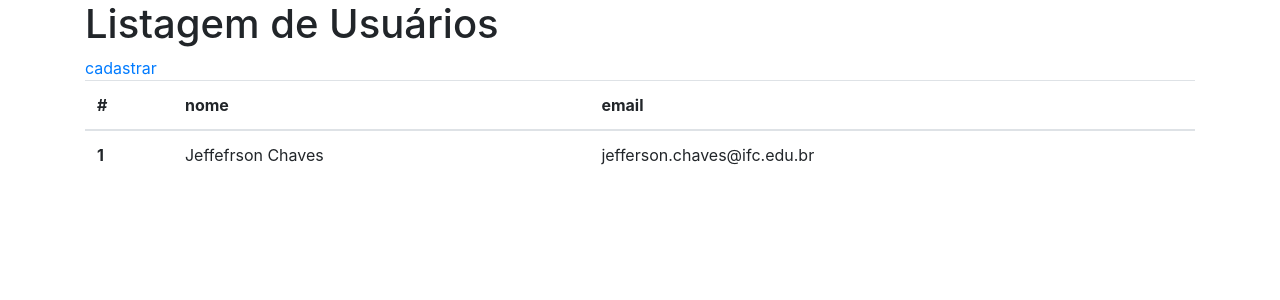
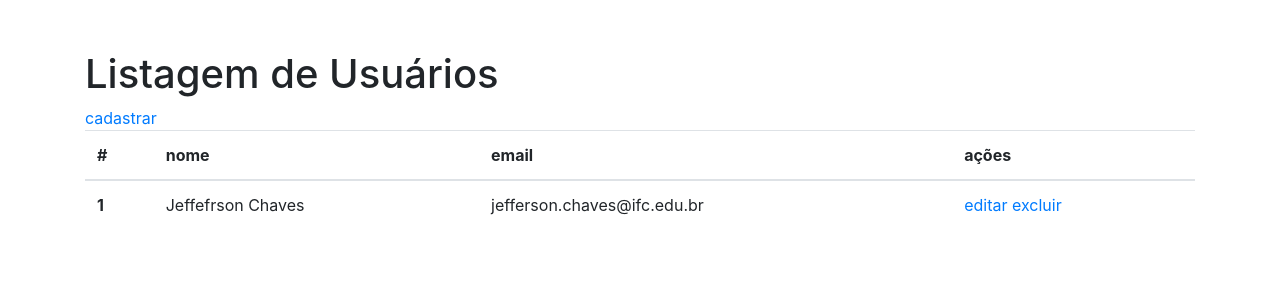
Before and after one commit to jeffersonchaves/resenha_upgrade, a PHP site: page / in a window 1280 px wide. Shown: the top 300 px of the page. Run offline with PHP 8.4, Linux system fonts and the light colour scheme; data comes from the database, SQL or seed files in the repository.

Commit message:
Att arquivos aula

```diff
--- a/resenha_upgrade/app/controllers/usuario.php
+++ b/resenha_upgrade/app/controllers/usuario.php
@@ -14,7 +14,7 @@
         require __DIR__."/../views/usuario_cadastro.php";
     }
 
-    function salvar(){
+    function create(){
 
         $nome  = filter_input(INPUT_POST, 'nome', FILTER_SANITIZE_SPECIAL_CHARS);
         $email = $_POST['email'];
@@ -23,9 +23,37 @@
         $user = new Usuario();
         $user->salvar($nome, $email, $senha);
 
+        /*chama a funcao para listar os cadastros*/
         index();
+    }
 
+    function editar(){
+
+        $user = new Usuario();
+        $user = $user->getUserById($_GET['id']);
+        require __DIR__."/../views/usuario_editar.php";
     }
+
+    function update(){
+
+
+
+        $id    = $_POST['id'];
+        $nome  = filter_input(INPUT_POST, 'nome', FILTER_SANITIZE_SPECIAL_CHARS);
+        $email = $_POST['email'];
+        $senha = $_POST['senha'];
+
+        $user = new Usuario();
+        $user->update($id, $nome, $email, $senha);
+
+        index();
+    }
+
+    function delete(){
+        echo "faça o algoritmo para deletar";
+    }
+
+
 
 
     if (isset($_GET['acao']) and function_exists($_GET['acao']) ){
--- a/resenha_upgrade/app/models/Usuario.php
+++ b/resenha_upgrade/app/models/Usuario.php
@@ -38,16 +38,21 @@ class Usuario {
     }
 
     public function getUserById(int $id){
-        $this->conexao->query("select * from usuarios where id = {$id}")->fetch(PDO::FETCH_ASSOC);
+        return $this->conexao->query("select * from usuarios where id = {$id}")->fetch(PDO::FETCH_ASSOC);
     }
 
     public function salvar($nome, $email, $senha){
 
         $sql = "insert into usuarios(nome, email, senha) values ('$nome', '$email', '$senha')";
         $resultado = $this->conexao->exec($sql);
+        return $resultado;
+    }
 
+    public function update($id, $nome, $email, $senha){
+
+        $sql = "update usuarios set nome = '$nome', email='$email', senha='$senha' where id=$id";
+        $resultado = $this->conexao->exec($sql);
         return $resultado;
-
     }
 
 
@@ -62,3 +67,6 @@ class Usuario {
 //$usuario2->nome = "Pedro Roque";
 //$usuario2->id = 2;
 //$usuario2->exibe();
+
+// $usuario = new Usuario();
+// $usuario->atualizar(1, "teste", "teste@gmail", "123");
--- a/resenha_upgrade/app/views/usuario_cadastro.php
+++ b/resenha_upgrade/app/views/usuario_cadastro.php
@@ -13,11 +13,11 @@
 
 <body>
 
-    <div class="container">
+    <div class="container" style="margin-top: 50px;">
 
         <h1>Cadastro de Usuário</h1>
 
-        <form method="post" action="../controllers/usuario.php?acao=salvar">
+        <form method="post" action="../controllers/usuario.php?acao=create">
 
             <div class="form-group">
                 <label for="name">Nome</label>
--- a/resenha_upgrade/app/views/usuario_lista.php
+++ b/resenha_upgrade/app/views/usuario_lista.php
@@ -13,11 +13,13 @@
 
 <body>
 
-    <div class="container">
+    <div class="container" style="margin-top: 50px ">
 
         <h1>Listagem de Usuários</h1>
 
-        <a href="http://localhost/2info3/resenha_jogos/app/controllers/controller/usuario.php?acao=cadastrar">cadastrar</a>
+        <a href="./usuario.php?acao=cadastrar">cadastrar</a>
+
+
 
         <table class="table">
             <thead>
@@ -25,6 +27,7 @@
                 <th scope="col">#</th>
                 <th scope="col">nome</th>
                 <th scope="col">email</th>
+                <th>ações</th>
             </tr>
             </thead>
             <tbody>
@@ -34,6 +37,10 @@
                     <th scope="row"><?= $usuario['id']; ?></th>
                     <td><?= $usuario['nome']; ?></td>
                     <td><?= $usuario['email']; ?></td>
+                    <td>
+                        <a href="./usuario.php?acao=editar&id=<?= $usuario['id']; ?>">editar</a>
+                        <a href="./usuario.php?acao=delete">excluir</a>
+                    </td>
                 </tr>
                 <?php endforeach; ?>
 
```
